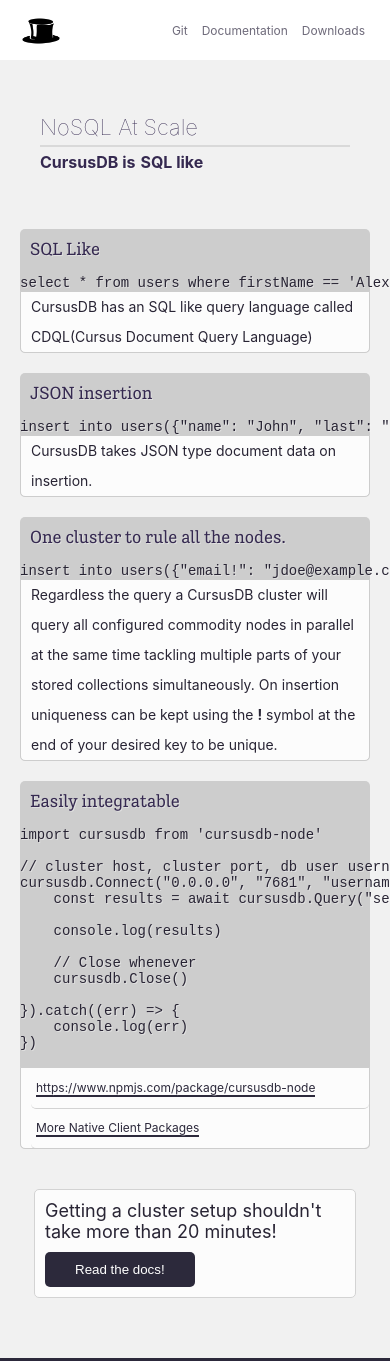
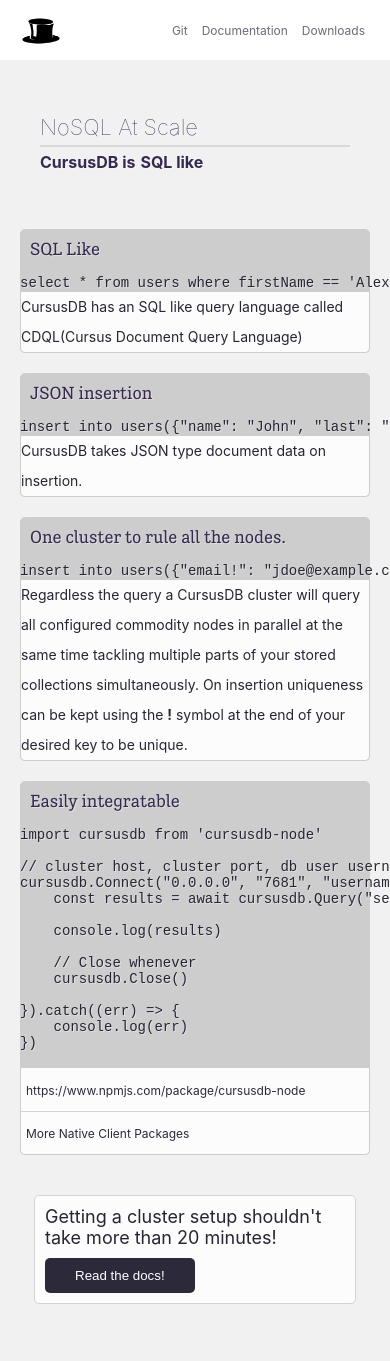
Before and after one commit to cursusdb/cursusdb-web, a SvelteKit app: page / in a window 390 px wide. Shown: the top 1361 px of the page. Built offline with nearby package versions, Linux system fonts and the light colour scheme; a small style sheet from the web is missing.

Commit message:
better homepage

```diff
--- a/src/routes/+page.svelte
+++ b/src/routes/+page.svelte
@@ -158,8 +158,7 @@ cursusdb.Connect("0.0.0.0", "7681", "username", "password", false).then(async (c
     section footer {
         min-height: 40px;
         line-height: 30px;
-        padding-left: 10px;
-        padding-right: 10px;
+        padding: 10px;
         background: #fcfcfc;
         overflow: hidden
     }
@@ -172,6 +171,7 @@ cursusdb.Connect("0.0.0.0", "7681", "username", "password", false).then(async (c
 
     section footer div {
         display: inline-block;
+        padding-top: 3px;
         border-radius: 5px;
     }
 
@@ -195,14 +195,25 @@ cursusdb.Connect("0.0.0.0", "7681", "username", "password", false).then(async (c
             font-size: 12px
         }
 
+        section footer {
+            padding: 0;
+        }
+
         section footer div {
             display: block!important;
             float: left!important;
             border-bottom: 1px solid lightgray;
             margin-bottom: -1px;
+            border-radius: 0;
+            padding-top: 8px!important;
             padding: 5px;
             text-align: left;
             width: 100%;
         }
+
+        section footer div a {
+            text-decoration: none;
+            border: none;
+        }
     }
 </style>
```
